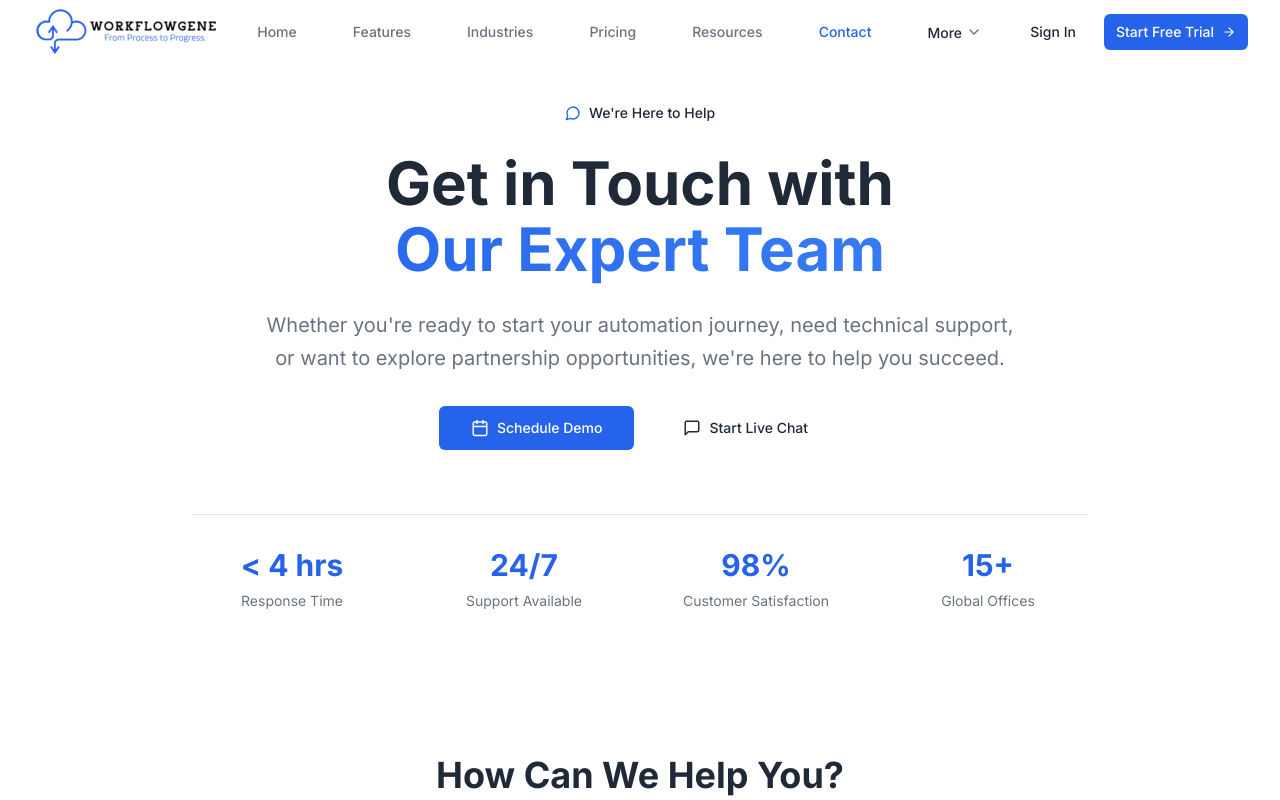
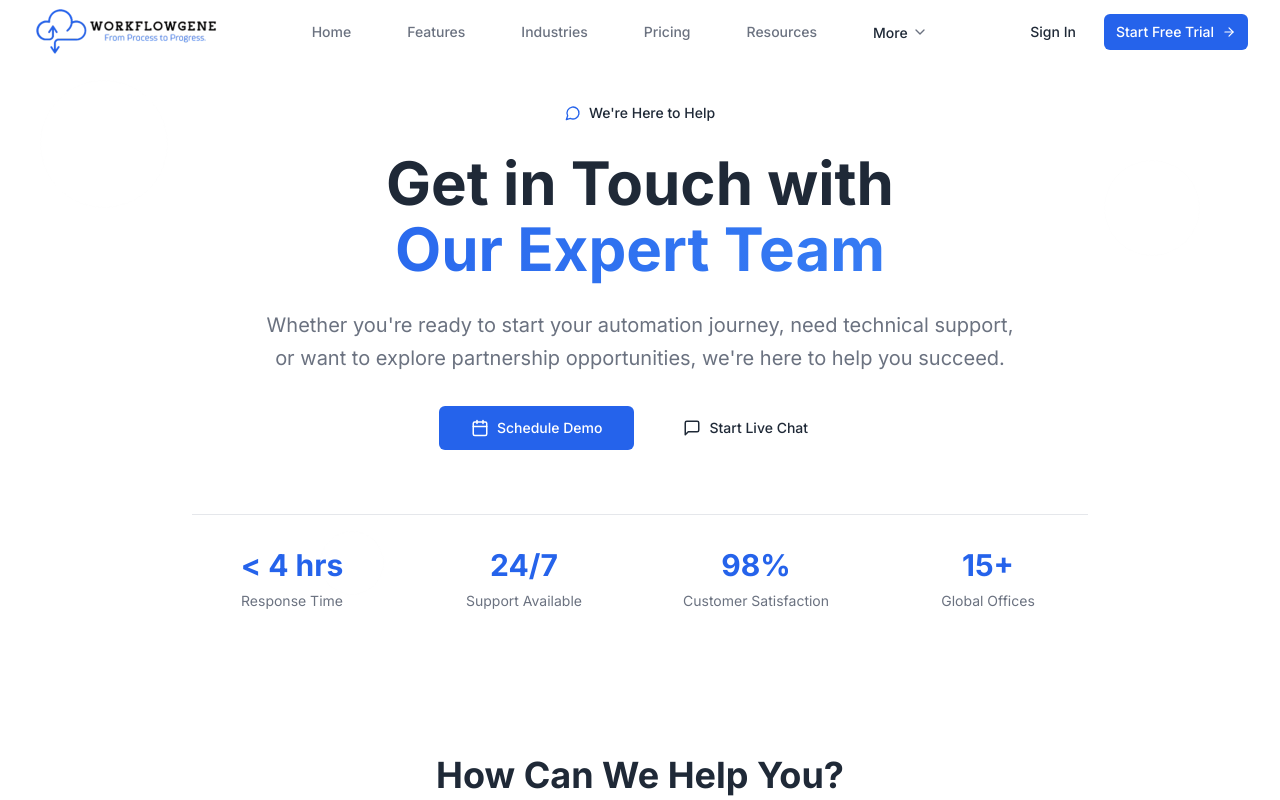
Before and after one commit to workflowgene/WorkflowGene-fork, a React (Vite) app: page /contact in a window 1280 px wide. Shown: the top 800 px of the page. Built offline with nearby package versions, Linux system fonts and the light colour scheme.

Commit message:
Updated Header.jsx

```diff
--- a/src/components/ui/Header.jsx
+++ b/src/components/ui/Header.jsx
@@ -14,11 +14,11 @@ const Header = () => {
     { name: 'Industries', path: '/industries', icon: 'Building2' },
     { name: 'Pricing', path: '/pricing', icon: 'DollarSign' },
     { name: 'Resources', path: '/resources', icon: 'BookOpen' },
-    { name: 'Contact', path: '/contact', icon: 'MessageCircle' }
   ];
 
   const secondaryItems = [
-    { name: 'About', path: '/about', icon: 'Info' }
+    { name: 'About', path: '/about', icon: 'Info' },
+    { name: 'Contact', path: '/contact', icon: 'MessageCircle' }
   ];
 
   useEffect(() => {
```
